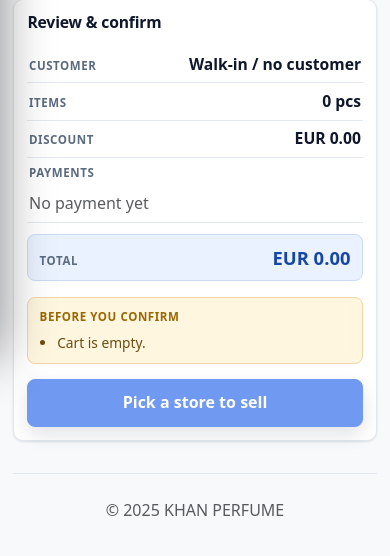
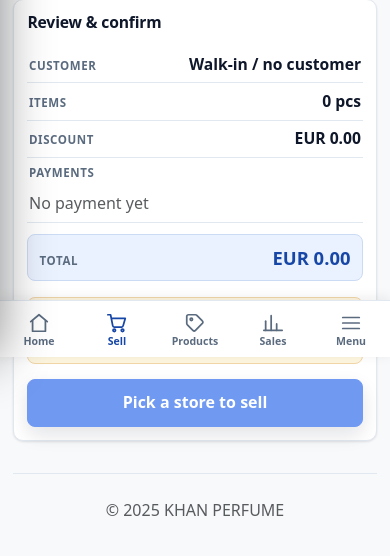
Before and after one commit to mrui0516/InventoryApp, a Django app: page /outbound/ in a window 390 px wide. Shown: the part 741-1297 px from the top of the page. Run offline with Django 5.2, Linux system fonts and the light colour scheme; the visitor is signed in with stand-in values (Sample User, id 1); data comes from the database, SQL or seed files in the repository; some libraries are stand-ins or nearby versions.

Commit message:
ux: mobile bottom tab bar + safe-area + global density pass
App-wide phone improvements, all in the shared layer (app.css + base.html):
- Bottom tab bar on phones (<=767.98px): Home / Sell / Products / Sales + a
  Menu tab that opens the full sidebar. Thumb-reachable SVG icons with active
  state; the burger/off-canvas nav stays for everything else.
- Safe-area insets: top bar honors inset-top, tab bar honors inset-bottom, and
  content reserves --tabbar-h so nothing hides behind the bar. Page sticky
  save-bars / FAB (sticky-actions, form-actions, back-top) and the outbound
  confirm button lift above the tab bar automatically.
- Light density pass (<=576px): titles, hero numbers and card padding tuned
  down, on top of the existing 16px-input / 44px-touch hardening.
One shared change covers all 38 pages. Renders verified; full suite as backstop.

Co-Authored-By: Claude Opus 4.8 <noreply@anthropic.com>

```diff
--- a/stock/static/css/app.css
+++ b/stock/static/css/app.css
@@ -33,6 +33,7 @@
 
   /* Layout */
   --sidebar-w:248px;
+  --tabbar-h:0px;   /* reserved bottom space for the mobile tab bar (set in media query) */
 
   /* Typography — system stack for data/body, refined serif for page titles */
   --font-display:"Iowan Old Style","Palatino Linotype",Palatino,"Book Antiqua",Georgia,ui-serif,serif;
@@ -181,6 +182,10 @@ img{ height:auto; }
 .erp-topbar{ display:none; }
 .erp-backdrop{ display:none; }
 
+/* Mobile bottom tab bar — thumb-reachable primary nav (phones only). The burger
+   + off-canvas sidebar stays for the full menu (opened via the "Menu" tab). */
+.erp-tabbar{ display:none; }
+
 @media (max-width:991.98px){
   .erp-sidebar{ transform:translateX(-100%); transition:transform .22s ease; box-shadow:0 0 48px rgba(0,0,0,.45); }
   body.erp-nav-open .erp-sidebar{ transform:translateX(0); }
@@ -188,7 +193,8 @@ img{ height:auto; }
   .erp-topbar{
     display:flex; align-items:center; gap:.8rem;
     position:sticky; top:0; z-index:1030;
-    background:linear-gradient(90deg,#0b1220,#111827); padding:.55rem .9rem;
+    background:linear-gradient(90deg,#0b1220,#111827);
+    padding:.55rem .9rem; padding-top:calc(.55rem + env(safe-area-inset-top,0px));
   }
   .erp-topbar-brand{ color:#fff; font-weight:800; text-decoration:none; letter-spacing:.03em; }
   .erp-burger{
@@ -196,6 +202,29 @@ img{ height:auto; }
     border-radius:var(--app-radius-sm); padding:.2rem .62rem; font-size:1.25rem; line-height:1.2; cursor:pointer;
   }
   body.erp-nav-open .erp-backdrop{ display:block; position:fixed; inset:0; background:rgba(2,6,23,.5); z-index:1035; }
+}
+
+@media (max-width:767.98px){
+  :root{ --tabbar-h:calc(56px + env(safe-area-inset-bottom,0px)); }
+  .erp-tabbar{
+    display:flex; position:fixed; left:0; right:0; bottom:0; z-index:1020;
+    background:var(--app-surface); border-top:1px solid var(--app-border);
+    padding-bottom:env(safe-area-inset-bottom,0px);
+    box-shadow:0 -2px 12px rgba(16,24,40,.08);
+  }
+  .erp-tab{
+    flex:1 1 0; display:flex; flex-direction:column; align-items:center; justify-content:center;
+    gap:.15rem; min-height:56px; padding:.28rem .1rem; background:transparent; border:0;
+    color:var(--app-muted); text-decoration:none; font-size:.66rem; font-weight:700; line-height:1;
+  }
+  .erp-tab svg{ width:22px; height:22px; stroke-width:1.9; }
+  .erp-tab.active{ color:var(--app-accent-ink); }
+  .erp-tab:active{ background:var(--app-surface-2); }
+  /* Content clears the fixed bar so nothing hides behind it */
+  .erp-content{ padding-bottom:calc(1.25rem + var(--tabbar-h)); }
+  /* Page-level sticky save bars / floating buttons stay above the tab bar */
+  .sticky-actions,.form-actions{ bottom:calc(var(--tabbar-h) + .5rem) !important; }
+  .back-top{ bottom:calc(20px + var(--tabbar-h)) !important; }
 }
 
 footer{ border-top:1px solid var(--app-border); margin-top:2rem; }
@@ -458,4 +487,9 @@ footer{ border-top:1px solid var(--app-border); margin-top:2rem; }
   .table-responsive{ -webkit-overflow-scrolling:touch; }
   /* Big page titles shrink a touch more on the smallest screens */
   h1{ font-size:1.5rem; }
+  /* Density: titles, hero numbers and card padding tuned down for phones */
+  .dash-title,.page-title,.pos-title{ font-size:1.35rem; }
+  .section-head h2{ font-size:1.05rem; }
+  .metric-value,.stat-value{ font-size:1.3rem; }
+  .pad{ padding:.72rem; }
 }
--- a/stock/templates/stock/base.html
+++ b/stock/templates/stock/base.html
@@ -134,6 +134,31 @@
       </footer>
     </main>
 
+    {% if user.is_authenticated %}
+    <nav class="erp-tabbar" aria-label="Primary">
+      <a class="erp-tab {% if current_url == 'dashboard' %}active{% endif %}" href="{% url 'dashboard' %}">
+        <svg viewBox="0 0 24 24" fill="none" stroke="currentColor" stroke-linecap="round" stroke-linejoin="round" aria-hidden="true"><path d="M3 10.5 12 3l9 7.5"/><path d="M5 9.5V21h14V9.5"/></svg>
+        <span>Home</span>
+      </a>
+      <a class="erp-tab {% if current_url == 'outbound' %}active{% endif %}" href="{% url 'outbound' %}">
+        <svg viewBox="0 0 24 24" fill="none" stroke="currentColor" stroke-linecap="round" stroke-linejoin="round" aria-hidden="true"><circle cx="9" cy="20" r="1.4"/><circle cx="18" cy="20" r="1.4"/><path d="M2 3h3l2.4 12.2a1.5 1.5 0 0 0 1.5 1.2h8.2a1.5 1.5 0 0 0 1.5-1.2L21 7H6"/></svg>
+        <span>Sell</span>
+      </a>
+      <a class="erp-tab {% if current_url in 'product_list,product_detail,edit_product,add_product,catalog' %}active{% endif %}" href="{% url 'product_list' %}">
+        <svg viewBox="0 0 24 24" fill="none" stroke="currentColor" stroke-linecap="round" stroke-linejoin="round" aria-hidden="true"><path d="M20 12.5 12.5 20a2 2 0 0 1-2.8 0l-6-6A2 2 0 0 1 3 12.6V5a2 2 0 0 1 2-2h7.6a2 2 0 0 1 1.4.6l6 6a2 2 0 0 1 0 2.9Z"/><circle cx="8" cy="8" r="1.3"/></svg>
+        <span>Products</span>
+      </a>
+      <a class="erp-tab {% if current_url in 'sales_records,daily_summary' %}active{% endif %}" href="{% url 'sales_records' %}">
+        <svg viewBox="0 0 24 24" fill="none" stroke="currentColor" stroke-linecap="round" stroke-linejoin="round" aria-hidden="true"><path d="M4 20V10"/><path d="M10 20V4"/><path d="M16 20v-7"/><path d="M22 20H2"/></svg>
+        <span>Sales</span>
+      </a>
+      <button type="button" class="erp-tab" aria-label="Open menu" onclick="document.body.classList.toggle('erp-nav-open')">
+        <svg viewBox="0 0 24 24" fill="none" stroke="currentColor" stroke-linecap="round" stroke-linejoin="round" aria-hidden="true"><path d="M3 6h18"/><path d="M3 12h18"/><path d="M3 18h18"/></svg>
+        <span>Menu</span>
+      </button>
+    </nav>
+    {% endif %}
+
   </div>
   {% endwith %}
 
--- a/stock/templates/stock/outbound.html
+++ b/stock/templates/stock/outbound.html
@@ -786,9 +786,10 @@
     .review-stat.highlight strong{ font-size:1.15rem; }
     .guardrail-panel{ padding:.6rem .7rem; }
 
-    /* Sticky confirm doubles as the checkout bar (carries the running total) */
+    /* Sticky confirm doubles as the checkout bar (carries the running total).
+       Sits above the bottom tab bar so both stay tappable. */
     #submitBtn{
-      position:sticky; bottom:.5rem; width:100%;
+      position:sticky; bottom:calc(var(--tabbar-h) + .5rem); width:100%;
       padding:.85rem 1rem; font-size:1rem; line-height:1.2;
       box-shadow:0 8px 20px rgba(16,24,40,.18); z-index:5;
     }
```
Also changed, not shown: docs/STATUS.md (+2 -0 lines).
